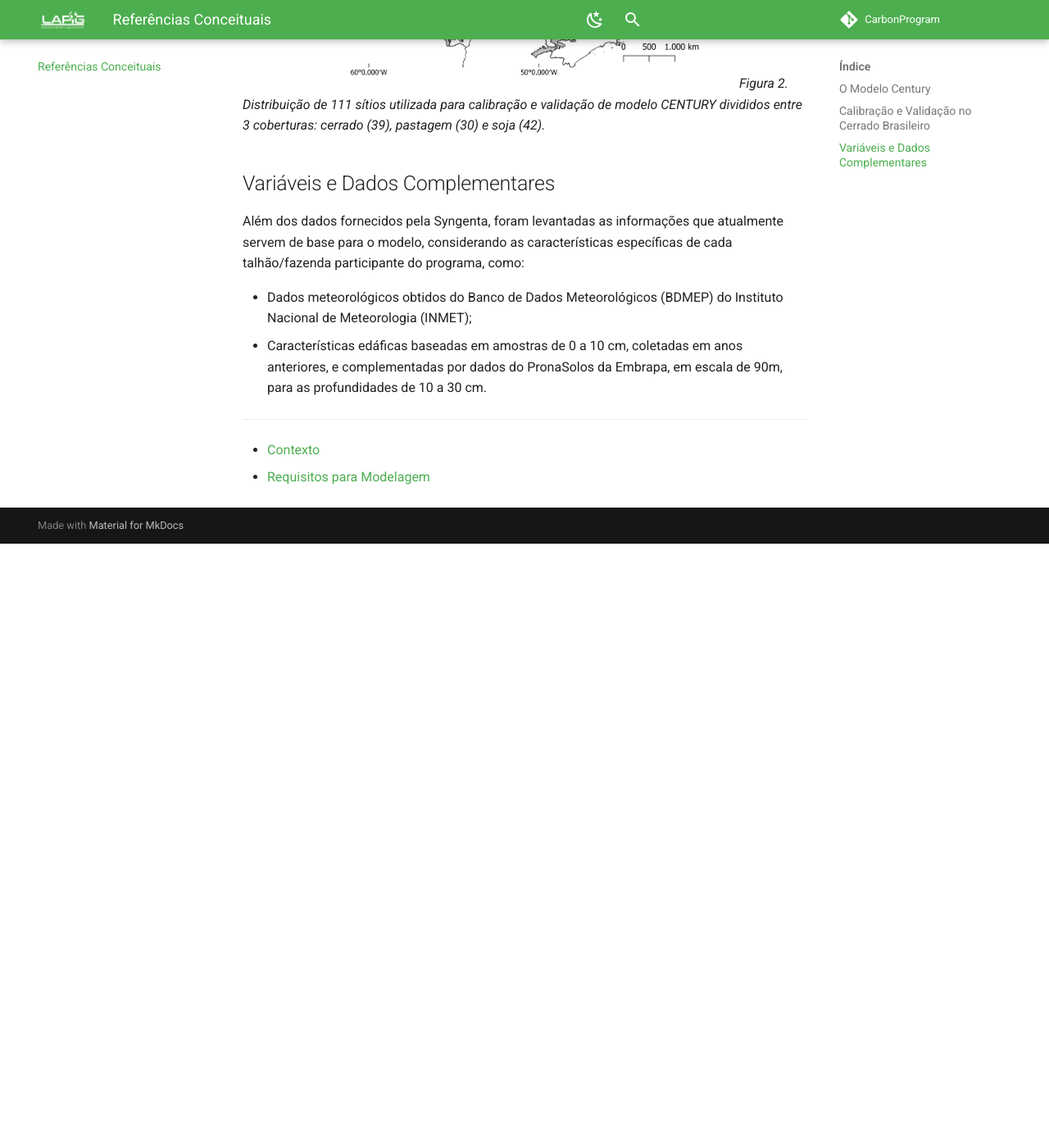
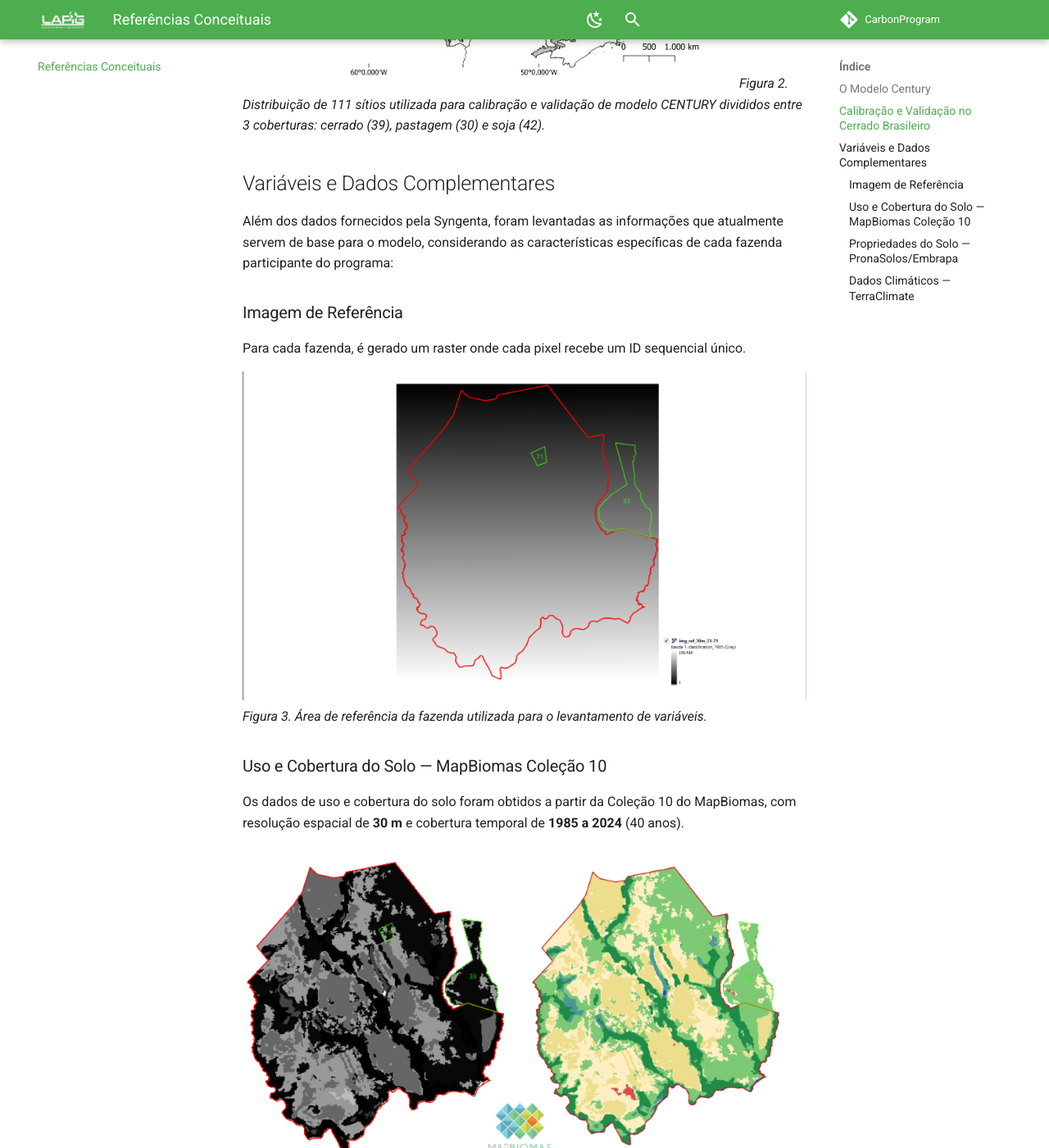
Before and after one commit to FelipeJesusRemoteSensing/CarbonProgram, an MkDocs documentation site: the page built from docs/mds/referencias_conceituais.md, in a window 1280 px wide and 1400 px high, scrolled down 2155 px. Shown: the whole window at 82% size. Built offline with MkDocs 1.6.1 and Material for MkDocs 9.7.7, drawn with Linux system fonts in a browser that asks for light colours; comment, search, counter and statistics services are not loaded; before the commit the page ends 2818 px from its top, so only the background shows below that; some of the changed text lies outside the part shown.

Commit message:
variaveis

```diff
--- a/docs/mds/referencias_conceituais.md
+++ b/docs/mds/referencias_conceituais.md
@@ -25,10 +25,46 @@
 
 ## Variáveis e Dados Complementares
 
-Além dos dados fornecidos pela Syngenta, foram levantadas as informações que atualmente servem de base para o modelo, considerando as características específicas de cada talhão/fazenda participante do programa, como:
+Além dos dados fornecidos pela Syngenta, foram levantadas as informações que atualmente servem de base para o modelo, considerando as características específicas de cada fazenda participante do programa:
 
-- Dados meteorológicos obtidos do Banco de Dados Meteorológicos (BDMEP) do Instituto Nacional de Meteorologia (INMET);
-- Características edáficas baseadas em amostras de 0 a 10 cm, coletadas em anos anteriores, e complementadas por dados do PronaSolos da Embrapa, em escala de 90m, para as profundidades de 10 a 30 cm.
+### Imagem de Referência
+
+Para cada fazenda, é gerado um raster onde cada pixel recebe um ID sequencial único.
+
+![Referência da Fazenda](../base_dados/images/referencia_fazenda.png)
+*Figura 3. Área de referência da fazenda utilizada para o levantamento de variáveis.*
+
+
+### Uso e Cobertura do Solo — MapBiomas Coleção 10
+
+Os dados de uso e cobertura do solo foram obtidos a partir da Coleção 10 do MapBiomas, com resolução espacial de **30 m** e cobertura temporal de **1985 a 2024** (40 anos).
+
+![Uso e Cobertura do Solo](../base_dados/images/mapbiomas_fazenda.png)
+*Figura 4. Dados de Uso e Cobertura do Solo (MapBiomas) para a área da fazenda.*
+
+
+### Propriedades do Solo — PronaSolos/Embrapa
+
+As características edáficas foram extraídas do PronaSolos (Embrapa), com resolução espacial original de **90 m**, reamostrada para **30 m**. As variáveis extraídas foram: densidade do solo (bkd), argila (clay), areia (sand), silte (silt) e pH, para as profundidades de **0–20 cm** e **0–30 cm**. As profundidades são compostas por compensação ponderada das camadas originais (0–5 cm, 5–15 cm e 15–30 cm) e a granulometria é normalizada para não ultrapassar 1000 g/kg.
+
+![Propriedades do Solo](../base_dados/images/solo_fazenda.png)
+*Figura 5. Características edáficas (PronaSolos/Embrapa) da fazenda.*
+
+
+### Dados Climáticos — TerraClimate
+
+Os dados climáticos mensais foram obtidos do TerraClimate, com cobertura temporal de **1958 a 2024**, resolução espacial original de **4638,3 m**, reamostrada para **30 m**. As variáveis utilizadas são temperatura máxima (tmax), temperatura mínima (tmin) e precipitação (prec). Importante: **não é aplicada a multiplicação de escala (0,1)** nos dados brutos.
+
+![Dados Climáticos](../base_dados/images/clima_fazenda.png)
+*Figura 6. Dados climáticos do TerraClimate aplicados à fazenda.*
+
+
+---
+
+> 📌 Posteriormente, os dados edáficos do PronaSolos foram substituídos pelos dados do **MapBiomas Solo**, que oferecem maior detalhamento espacial e consistência metodológica para o bioma Cerrado, permitindo estimativas mais precisas dos estoques de carbono orgânico no solo.
+
+![PronassolosXMapbiomas](../base_dados/images/pronaxmapbioomas.png)
+*Figura 7. Dados climáticos do TerraClimate aplicados à fazenda.*
 
 ---
 - [Contexto](contexto.md)
```
Also changed, not shown: docs/base_dados/images/clima_fazenda.png (added), docs/base_dados/images/mapbiomas_fazenda.png (added), docs/base_dados/images/pronaxmapbioomas.png (added), docs/base_dados/images/referencia_fazenda.png (added), docs/base_dados/images/solo_fazenda.png (added), site/base_dados/images/clima_fazenda.png (added), site/base_dados/images/mapbiomas_fazenda.png (added), site/base_dados/images/pronaxmapbioomas.png (added), site/base_dados/images/referencia_fazenda.png (added), site/base_dados/images/solo_fazenda.png (added).
